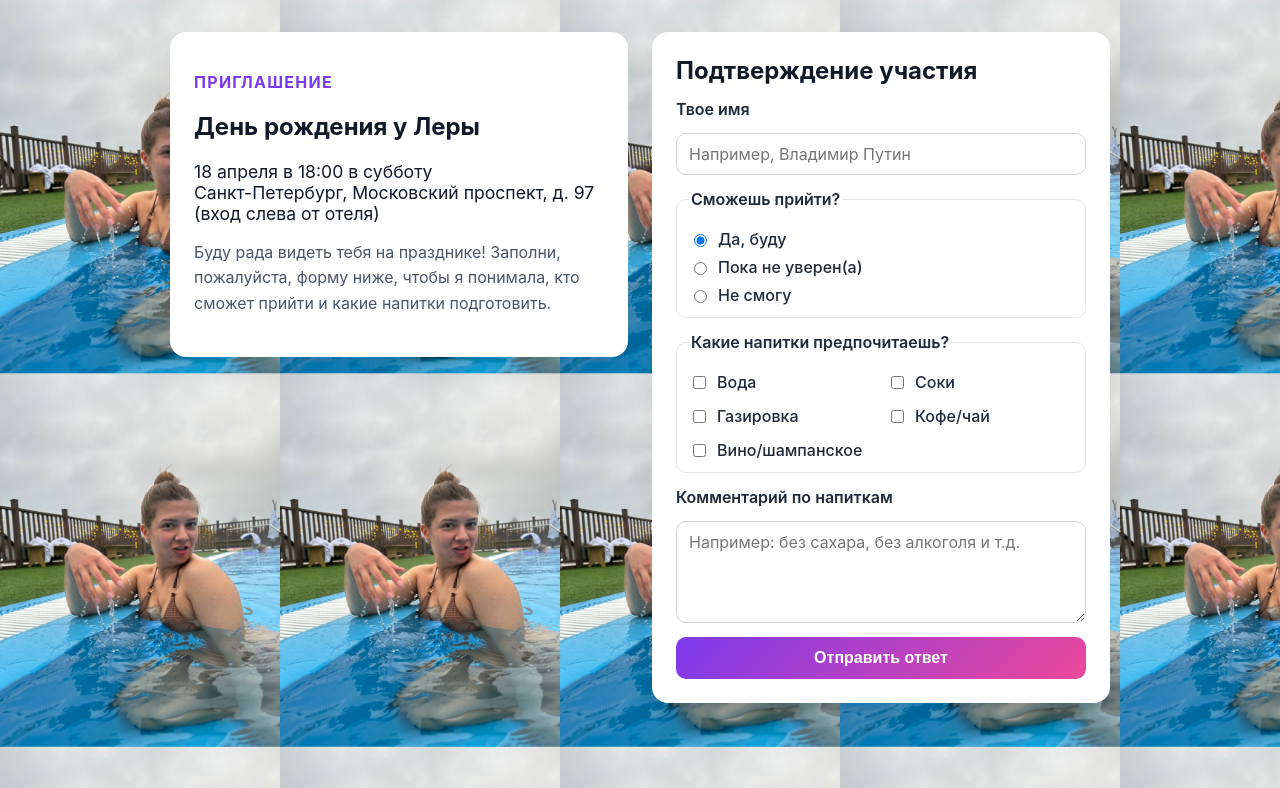
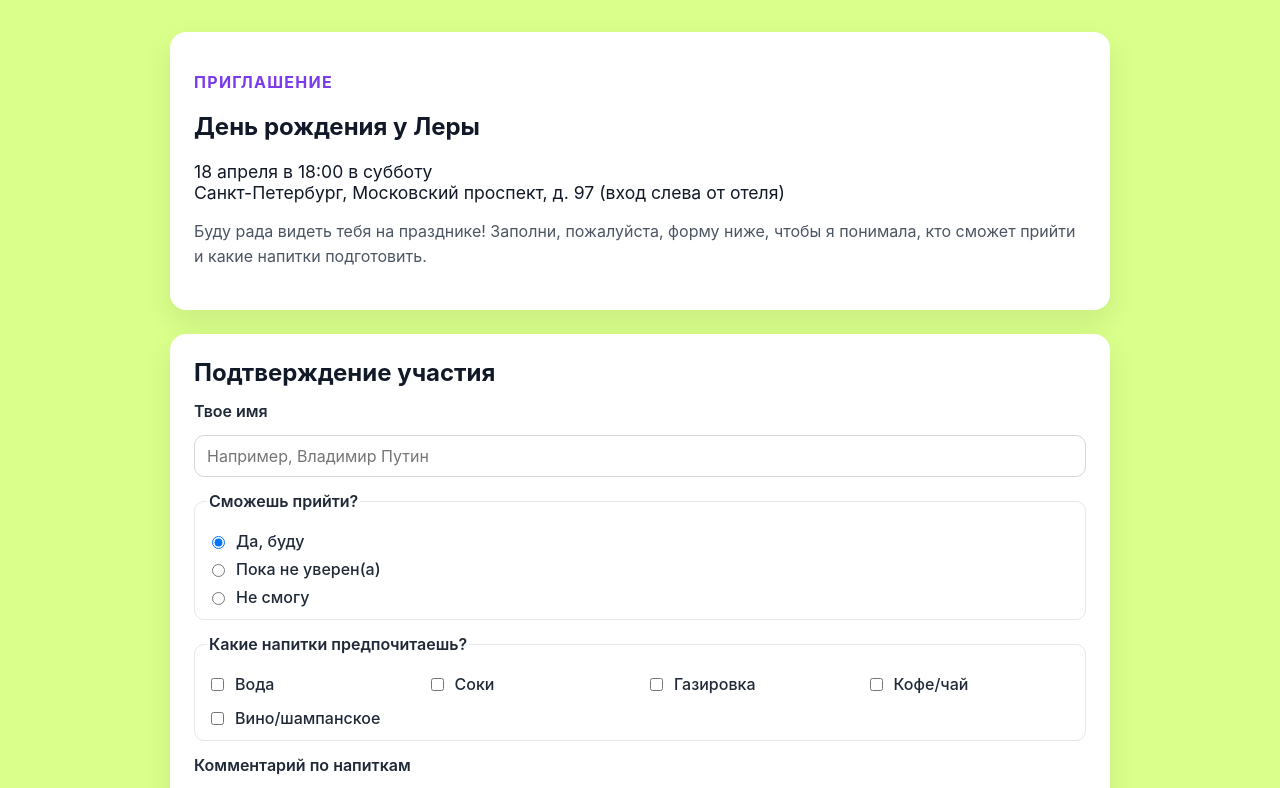
Before and after one commit to mikeenik/birthday-invite, a React (Vite) app: page / in a window 1280 px wide. Shown: the top 788 px of the page. Built offline with nearby package versions, Linux system fonts and the light colour scheme; no server answers.

Commit message:
Фикс фона/размещения блоков/переменной для таблиц

```diff
--- a/src/App.css
+++ b/src/App.css
@@ -3,13 +3,13 @@
   margin: 0 auto;
   padding: 32px 20px;
   display: flex;
+  flex-direction: column;
   gap: 24px;
   align-items: start;
 }
 
 @media (max-width: 840px) {
   .page {
-    flex-direction: column;
     padding: 20px 14px;
   }
 }
--- a/src/App.jsx
+++ b/src/App.jsx
@@ -54,7 +54,7 @@ function App() {
 
     if (!googleScriptUrl) {
       setIsSubmitting(false)
-      setSubmitError('Не задан URL Google Apps Script (VITE_GOOGLE_SCRIPT_URL).')
+      setSubmitError('Не задан VITE_GOOGLE_SCRIPT_URL. Для GitHub Pages добавь Repository secret: VITE_GOOGLE_SCRIPT_URL.')
       return
     }
 
--- a/src/index.css
+++ b/src/index.css
@@ -7,11 +7,7 @@ body {
   min-height: 100vh;
   font-family: Inter, system-ui, -apple-system, BlinkMacSystemFont, 'Segoe UI',
     sans-serif;
-  background-color: #f8fafc;
-  background-image: url('/IMG_3888.jpg');
-  background-repeat: repeat;
-  background-position: top left;
-  background-size: 280px auto;
+  background-color: #daff8b;
   color: #111827;
 }
 
```
Also changed, not shown: IMG_3888.jpg (deleted), 1 other file (tests, documents, lock files or other folders).
